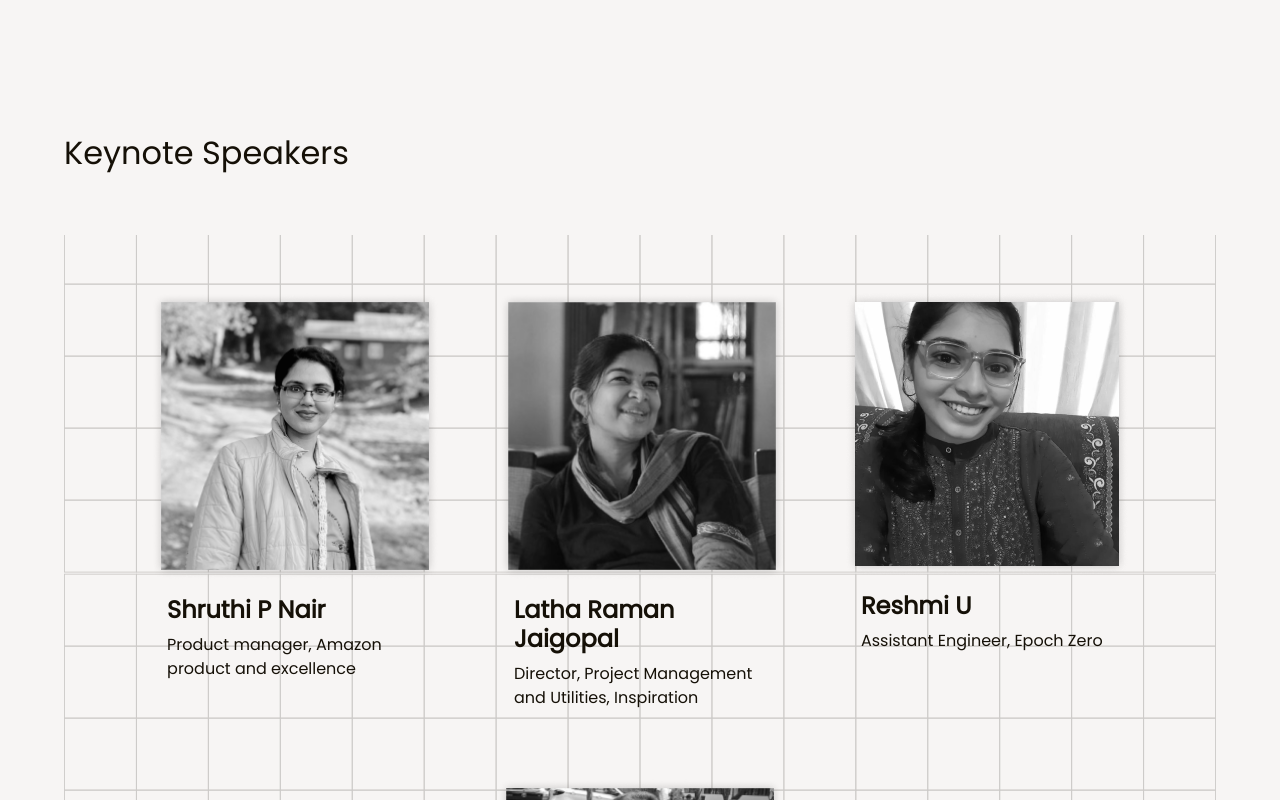
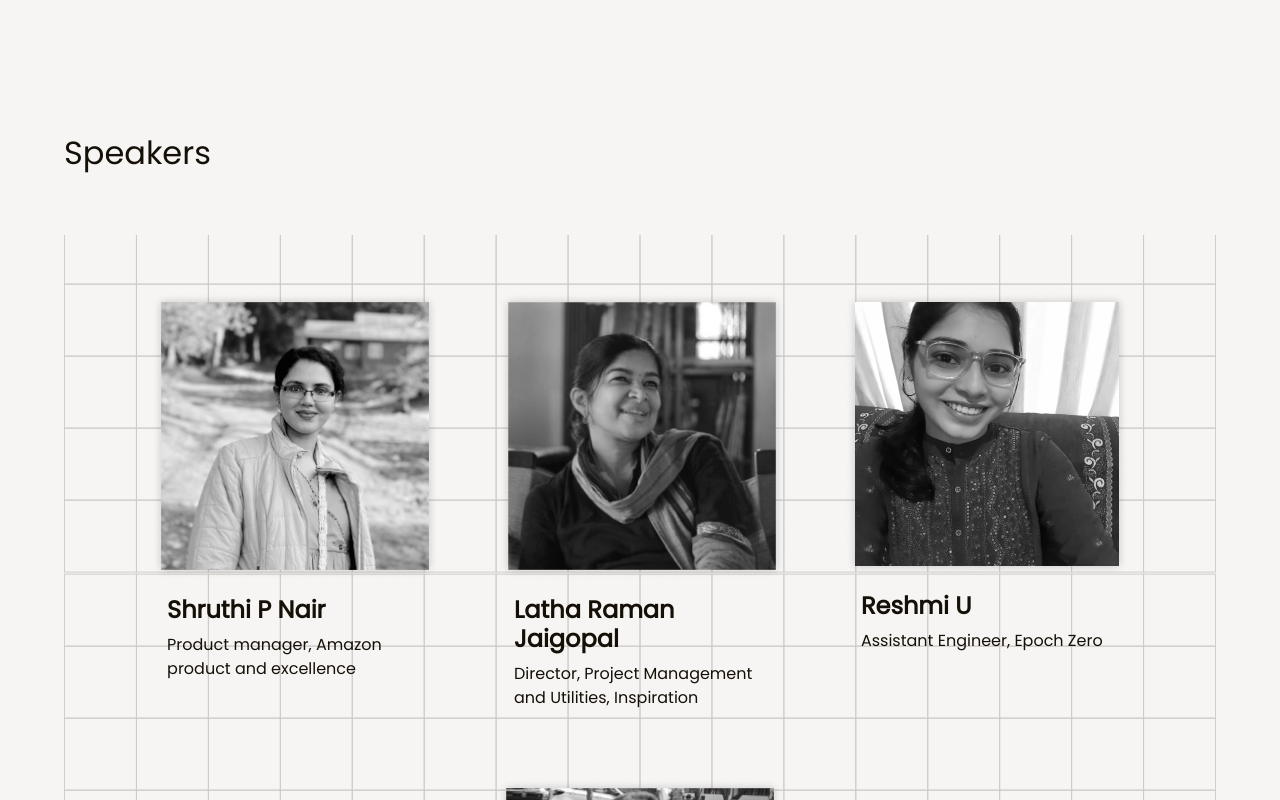
Before and after one commit to anima-regem/bgb, a React (Vite) app: page / in a window 1280 px wide. Shown: the part 1380-2180 px from the top of the page. Built offline with nearby package versions, Linux system fonts and the light colour scheme.

Commit message:
fix: ticket change

```diff
--- a/src/components/Speaker/Speaker.jsx
+++ b/src/components/Speaker/Speaker.jsx
@@ -9,7 +9,7 @@ const Speaker = () => {
   return (
     <>
       <div className="spkr-section">
-        <div className="spk-header">Keynote Speakers</div>
+        <div className="spk-header">Speakers</div>
 
         <div className="spk-abt d-flex ">
           <div className="card">
--- a/src/components/Tickets/Tickets.jsx
+++ b/src/components/Tickets/Tickets.jsx
@@ -1,7 +1,7 @@
 import React from "react";
 import "./Tickets.css";
 import ticketImg1 from "../../assets/images/ticket1.svg";
-import ticketImg2 from "../../assets/images/ticket1.svg";
+import ticketImg2 from "../../assets/images/ticket2.svg";
 
 
 const Tickets = () => {
```
